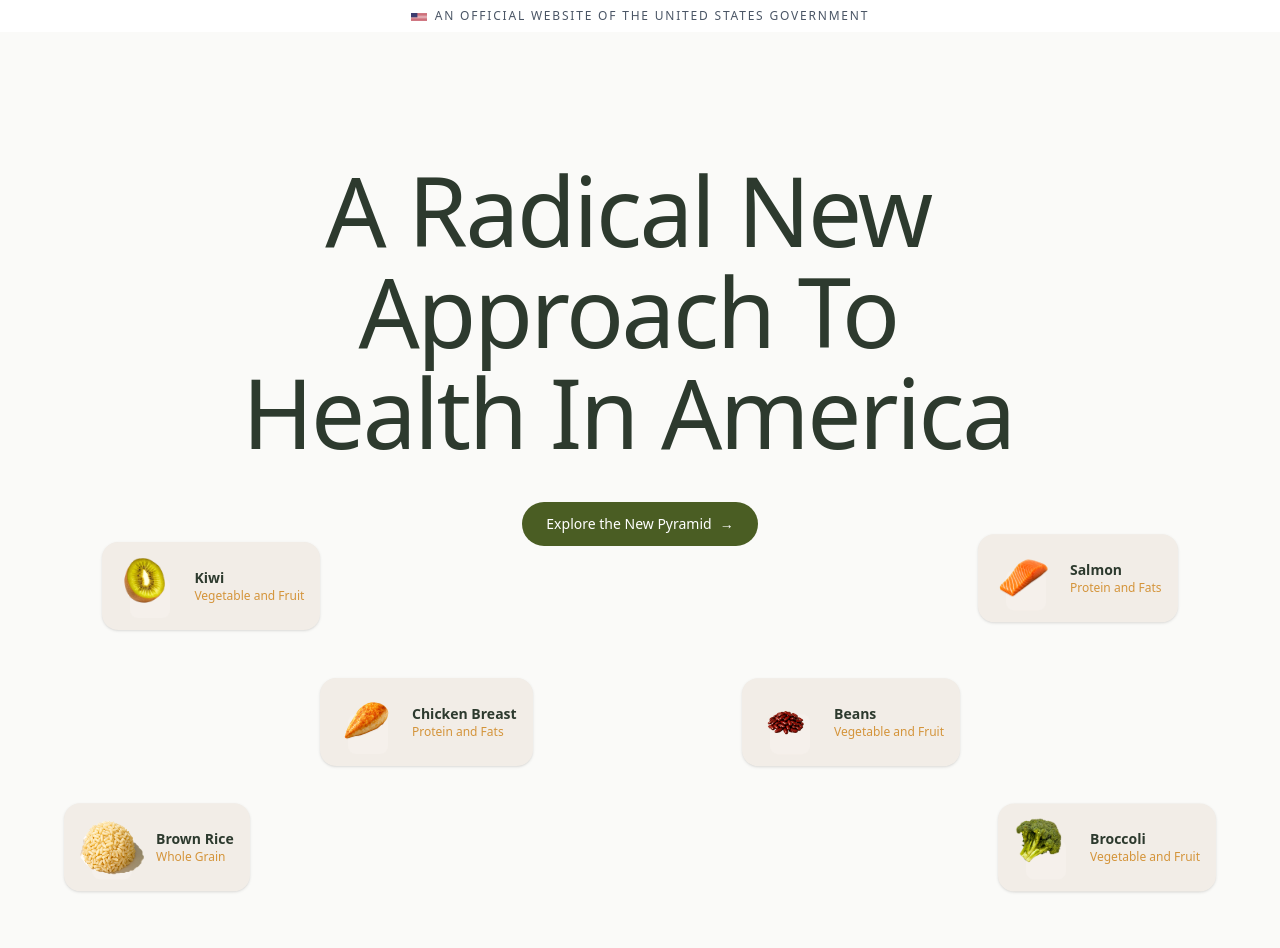
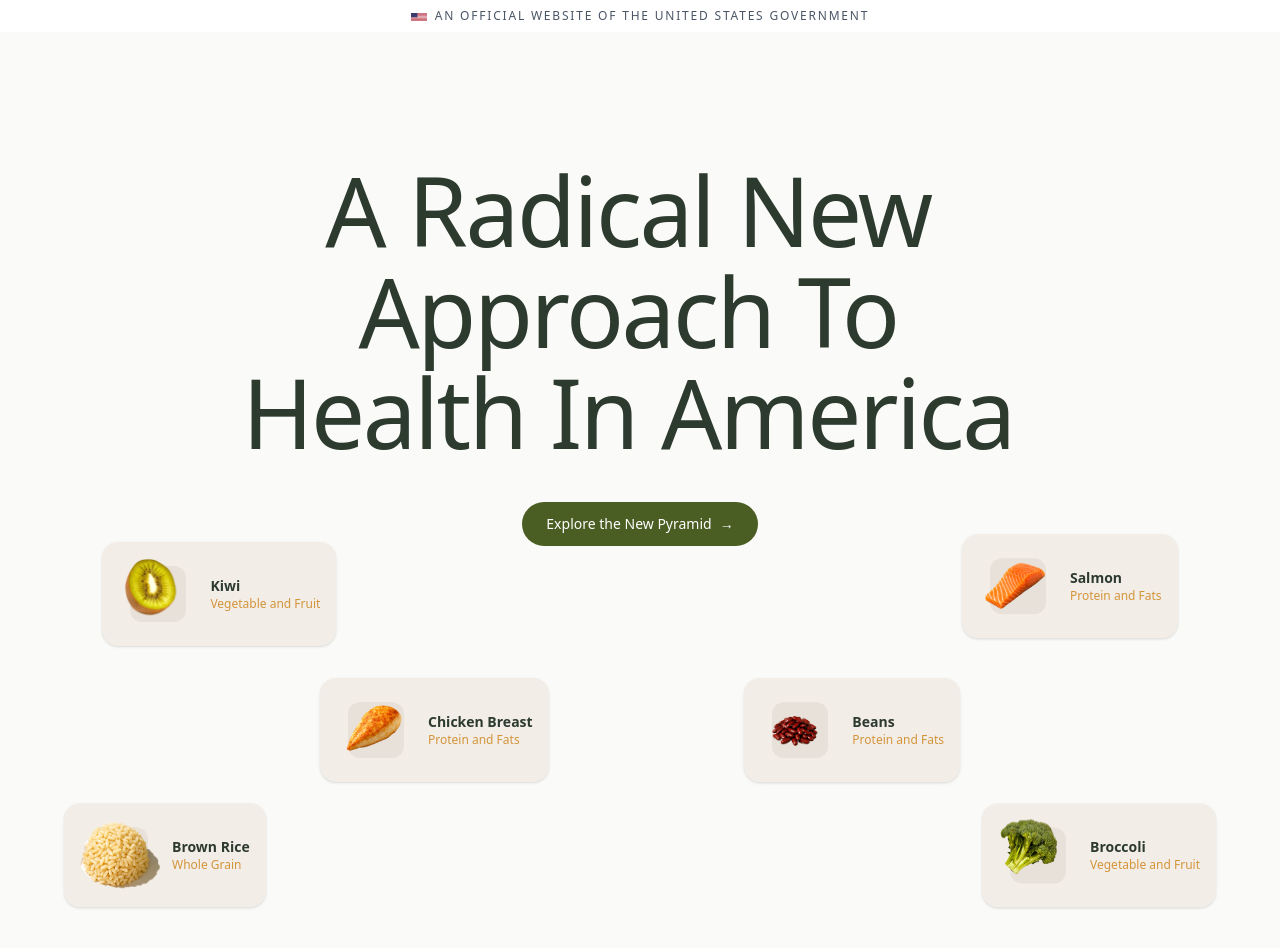
Before and after one commit to jasroopdhingra/food, a Next.js app: page / in a window 1280 px wide. Shown: the top 948 px of the page. Built offline with nearby package versions, Linux system fonts and the light colour scheme; a web font is replaced by a local one.

Commit message:
Update food card styling: larger images with centered rounded backdrop
Replace the small bottom-aligned cream box behind food images with a
larger centered rounded square in a slightly darker shade, and increase
the image container size for better visual presence.

Made-with: Cursor

```diff
--- a/src/components/FoodCard.tsx
+++ b/src/components/FoodCard.tsx
@@ -38,8 +38,8 @@ export default function FoodCard({
         whileHover={{ scale: 1.05, boxShadow: "0 8px 30px rgba(0,0,0,0.12)" }}
         transition={{ type: "spring", stiffness: 400, damping: 25 }}
       >
-        <div className="relative flex h-16 w-16 flex-shrink-0 items-end justify-center">
-          <div className="absolute bottom-0 left-1/2 h-10 w-10 -translate-x-1/2 rounded-lg bg-cream" />
+        <div className="relative flex h-20 w-20 flex-shrink-0 items-center justify-center">
+          <div className="absolute left-1/2 top-1/2 h-14 w-14 -translate-x-1/2 -translate-y-1/2 rounded-xl bg-[#E8E1D9]" />
           <Image
             src={image}
             alt={name}
--- a/src/components/Hero.tsx
+++ b/src/components/Hero.tsx
@@ -44,7 +44,7 @@ const foodCards = [
   },
   {
     name: "Beans",
-    category: "Vegetable and Fruit",
+    category: "Protein and Fats",
     image: "/images/BEANS-Picsart-BackgroundRemover.png",
     position: "right-[25%] top-[65%]",
     floatDuration: 3.5,
```
